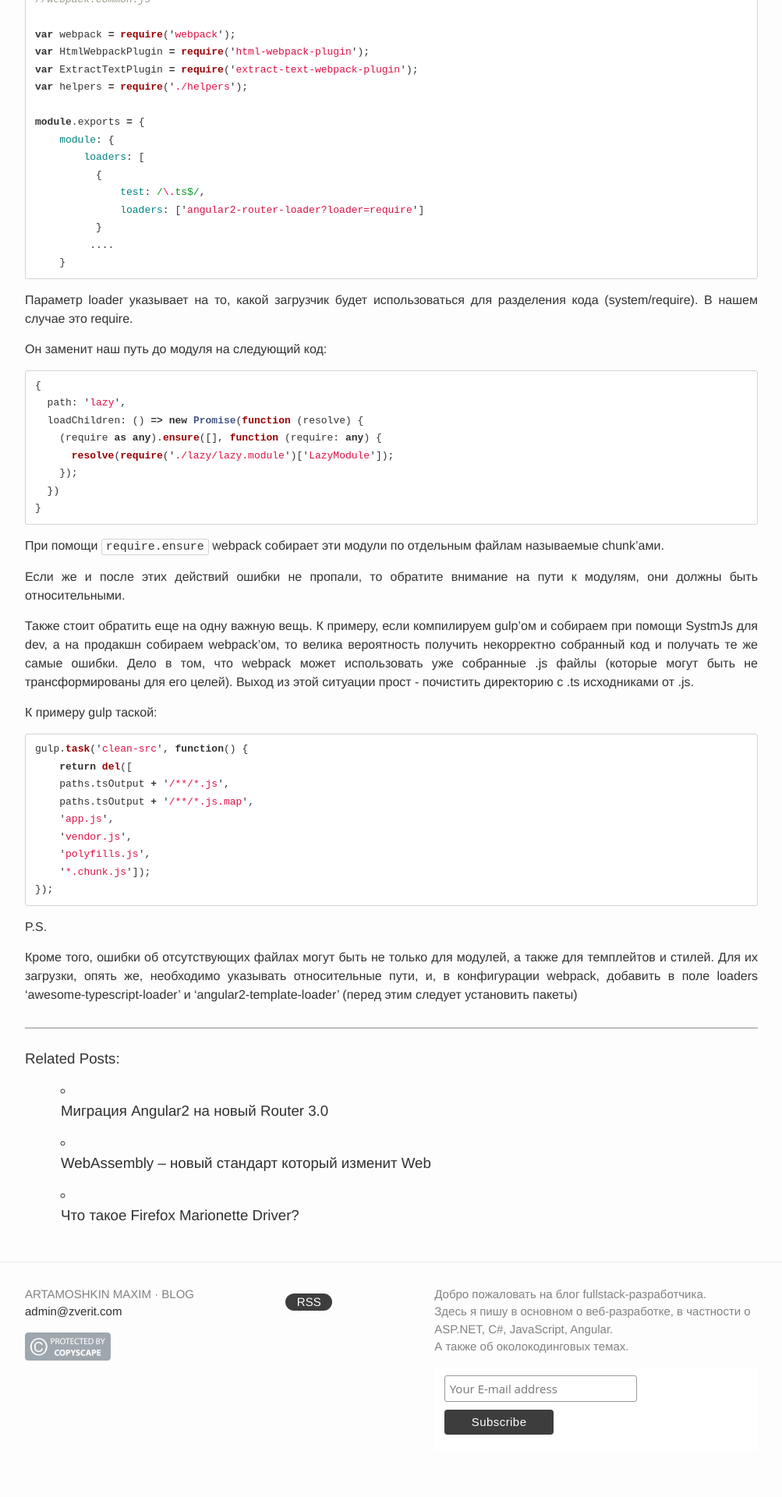
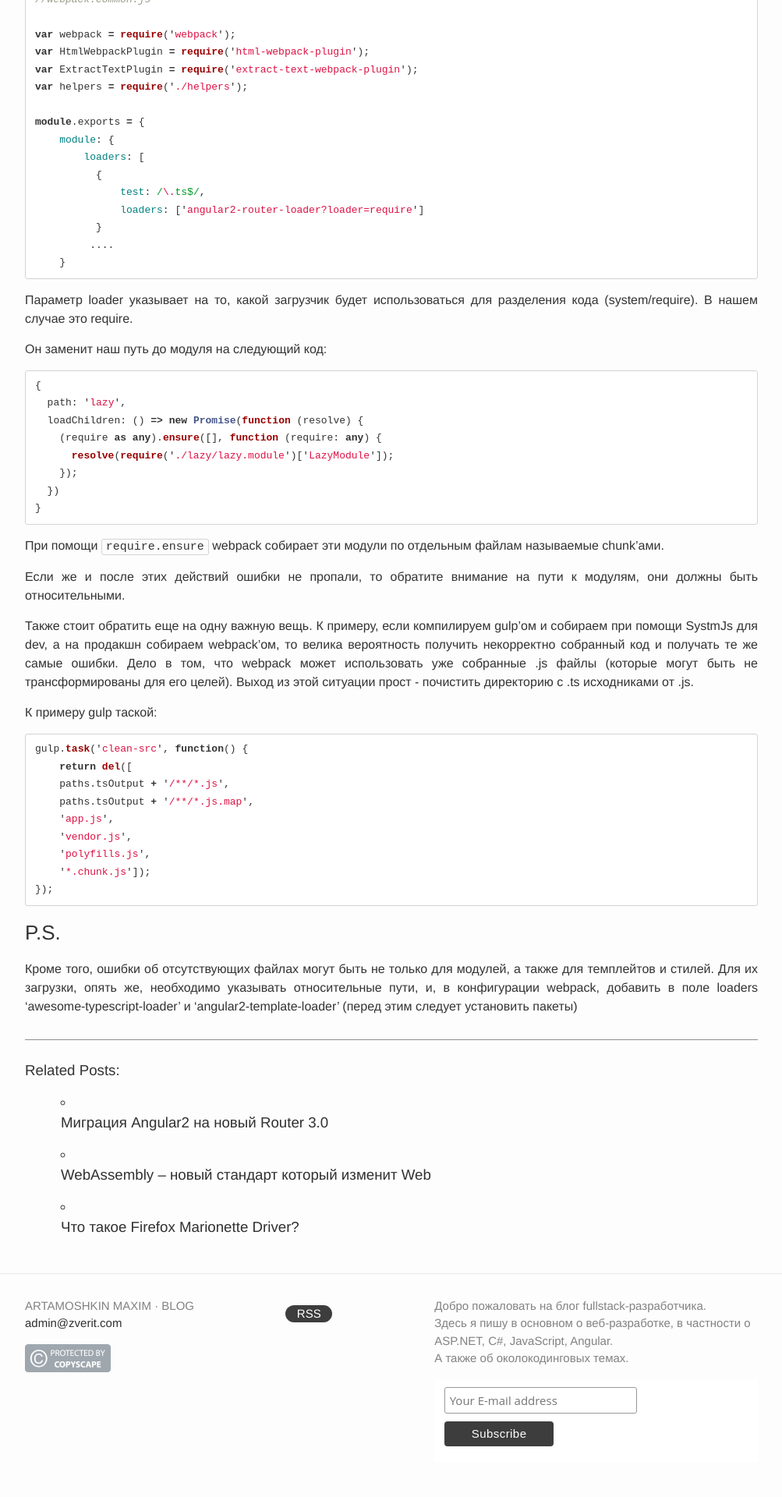
Before and after one commit to martamoshkin/blog.zverit.com, a Jekyll site: the page built from _posts/2016-11-15-webpack-and-lazy-loaded-modules.md, in a window 1280 px wide. Shown: the part 911-2831 px from the top of the page at 78% size, without its empty margins (138-1141 px from the left). Built offline with Jekyll 4.4.1, drawn with Linux system fonts in a browser that asks for light colours; comment, search, counter and statistics services are not loaded.

Commit message:
Update 2016-11-15-webpack-and-lazy-loaded-modules.md

````diff
--- a/_posts/2016-11-15-webpack-and-lazy-loaded-modules.md
+++ b/_posts/2016-11-15-webpack-and-lazy-loaded-modules.md
@@ -91,7 +91,6 @@ gulp.task('clean-src', function() {
     '*.chunk.js']);
 });
 ```
-P.S.
-
+<h3> P.S. </h3>
 
 Кроме того, ошибки об отсутствующих файлах могут быть не только для модулей, а также для темплейтов и стилей. Для их загрузки, опять же, необходимо указывать относительные пути, и, в конфигурации webpack, добавить в поле loaders 'awesome-typescript-loader' и 'angular2-template-loader' (перед этим следует установить пакеты)
````
